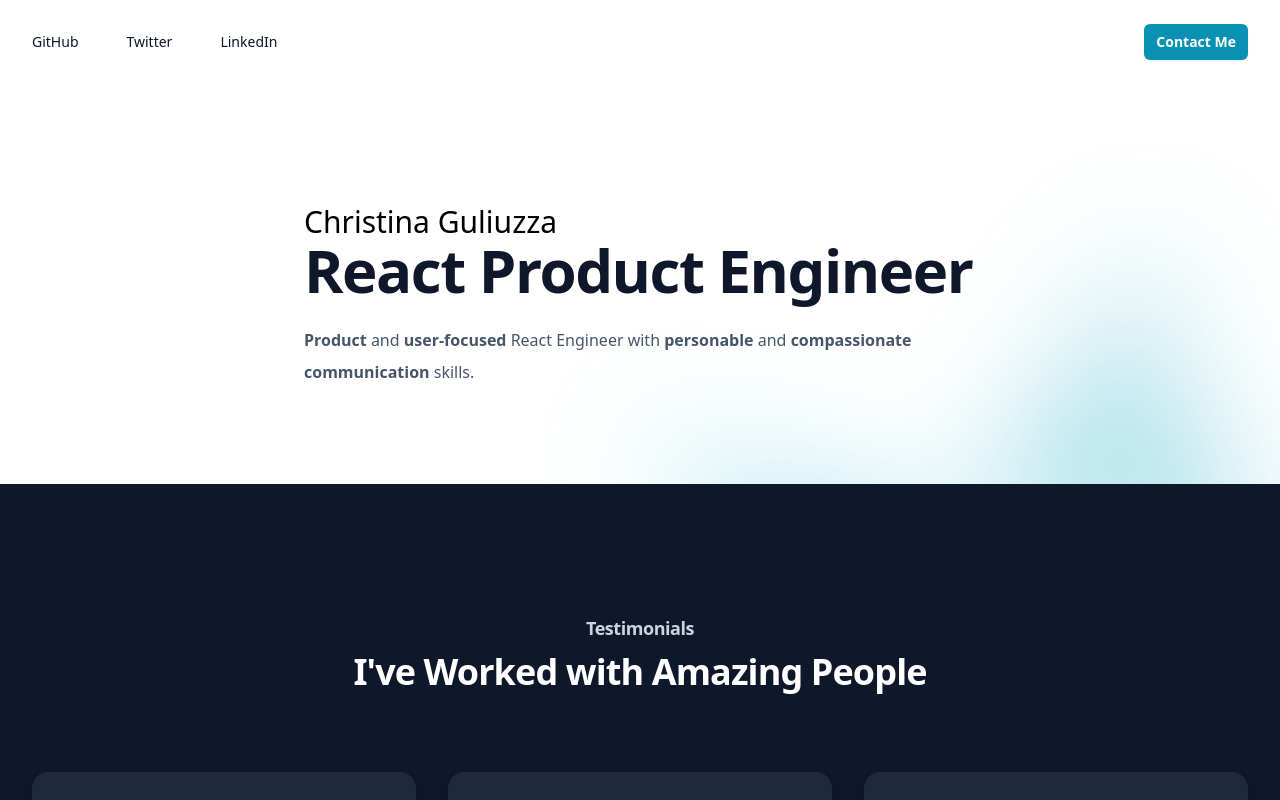
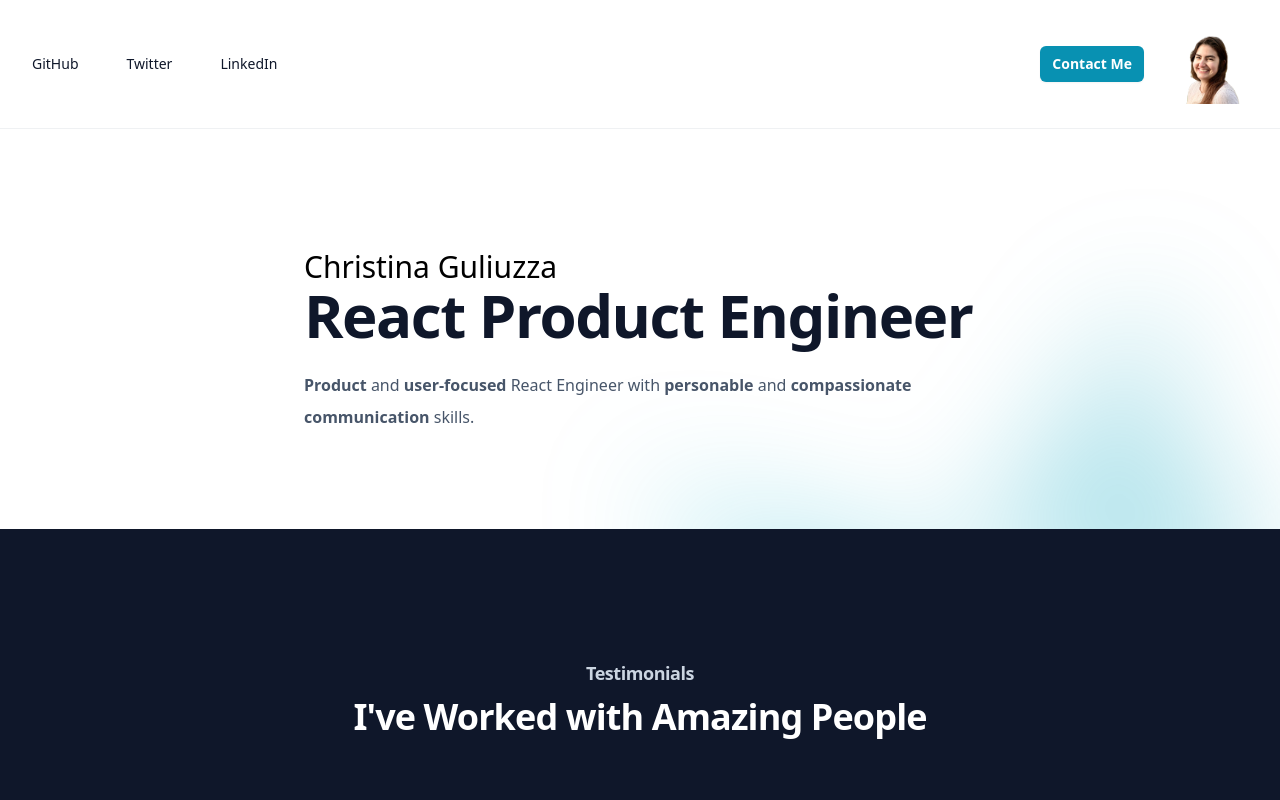
Before and after one commit to cguliuzza/tina-dev-site, a Next.js app: page / in a window 1280 px wide. Shown: the top 800 px of the page. Built offline with nearby package versions, Linux system fonts and the light colour scheme.

Commit message:
add image to header nav and a bottom border

```diff
--- a/components/Navbar.tsx
+++ b/components/Navbar.tsx
@@ -3,6 +3,7 @@
 import { useState } from 'react'
 import { Dialog } from '@headlessui/react'
 import { Bars3Icon, XMarkIcon } from '@heroicons/react/24/outline'
+import Image from 'next/image'
 
 const navigation = [
   {
@@ -31,7 +32,7 @@ export default function Navbar() {
   return (
     <header className="bg-white">
       <nav
-        className="mx-auto flex max-w-7xl items-center justify-between gap-x-6 p-6 lg:px-8"
+        className="mx-auto flex max-w-7xl items-center justify-between gap-x-6 p-6 lg:px-8 border-b border-solid border-slate-500/10"
         aria-label="Global"
       >
         <div className="hidden lg:flex lg:gap-x-12">
@@ -54,6 +55,15 @@ export default function Navbar() {
           >
             Contact Me
           </a>
+        </div>
+        <div>
+          <Image
+            className="relative w-20 h-20 pt-2 object-top object-cover overflow-hidden hover:{showHello}"
+            src={`/images/tinabgremoved.png`}
+            alt=""
+            width={180}
+            height={37}
+          />
         </div>
         <div className="flex lg:hidden">
           <button
```
Also changed, not shown: public/images/tinabgremoved.png (added).
